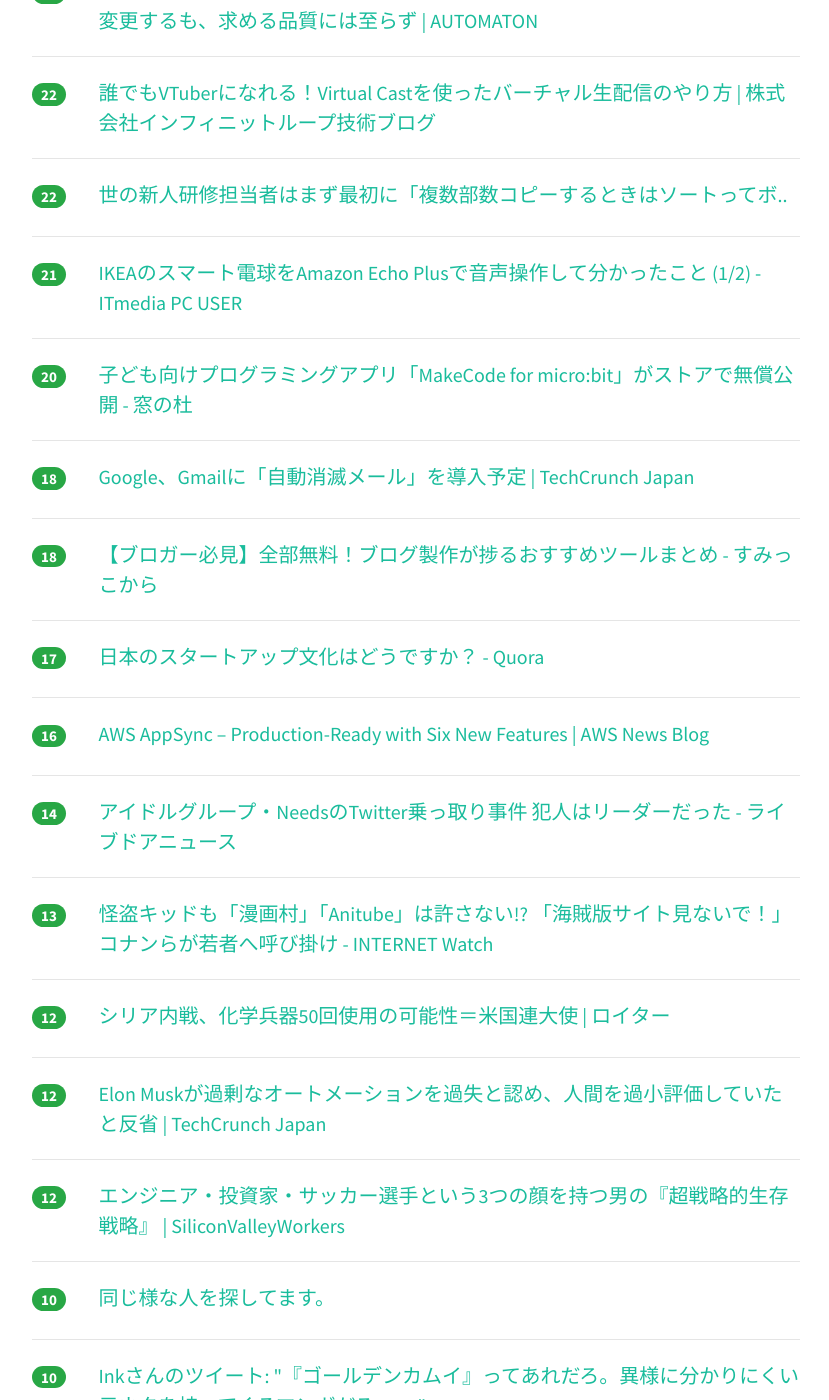
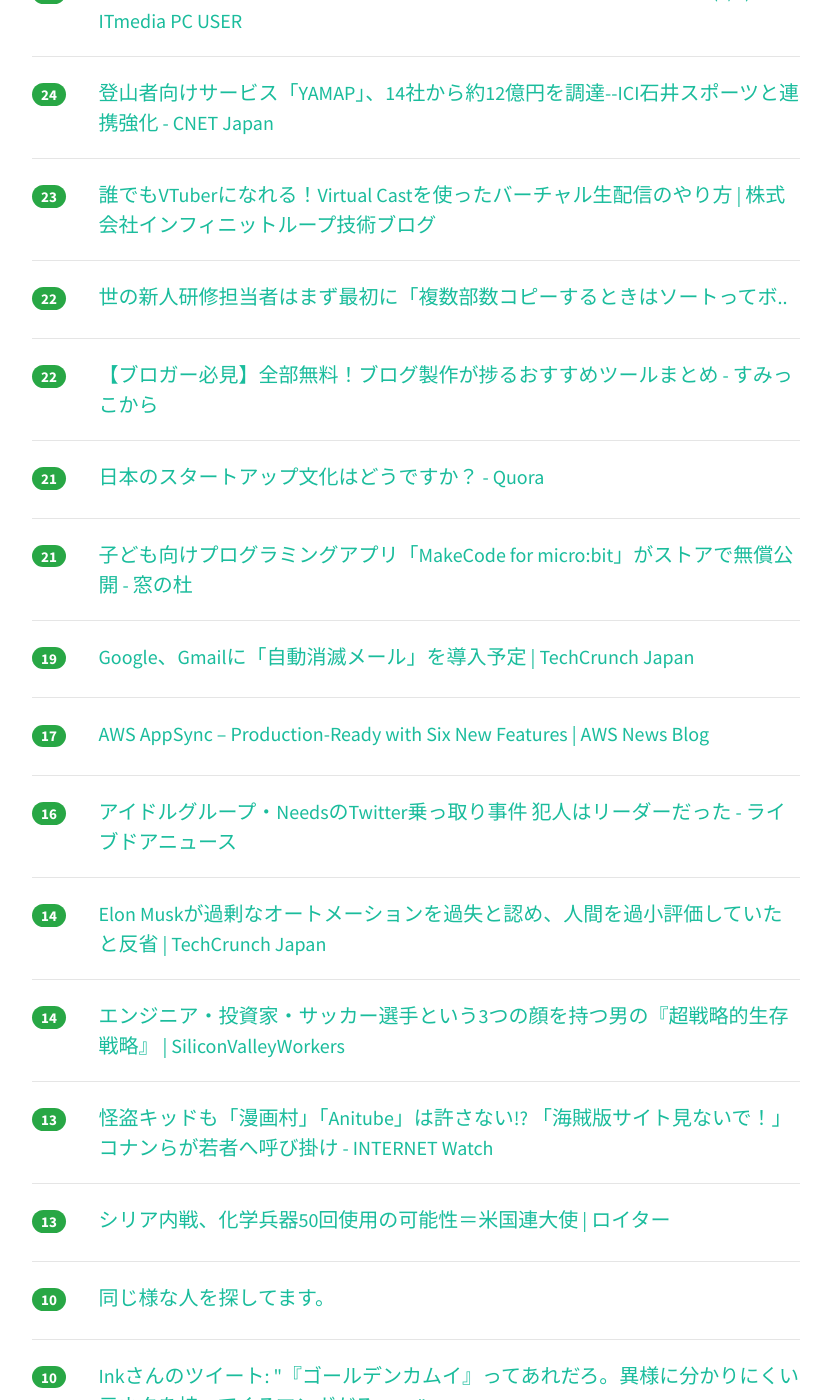
Before and after one commit to yatta47/hatena-matome-site, a Jekyll site: the page built from _posts/2018-04-14-hatena.md, in a window 1280 px wide and 1400 px high, scrolled down 1371 px. Shown: the whole window, without its empty margins (224-1053 px from the left). Built offline with Jekyll 4.4.1, drawn with Linux system fonts in a browser that asks for light colours; nearby versions of some CDN libraries; part of the change alters nothing that is shown; some of the changed text lies outside the part shown.

Commit message:
Updated 2018-04-14

```diff
--- a/_posts/2018-04-14-hatena.md
+++ b/_posts/2018-04-14-hatena.md
@@ -1,18 +1,18 @@
 ---
 layout: post
 title:  "2018-04-14 はてぶIT"
-date:   2018-04-14 15:01:40
+date:   2018-04-14 16:00:37
 tags: [it-hotentry]
 ---
-29 件のデータあり
+30 件のデータあり
 
 <hr><div class="row">
-<div class="col-1"><span class="badge badge-pill badge-success h2">161</span></div>
+<div class="col-1"><span class="badge badge-pill badge-success h2">180</span></div>
 <div class="col-11"><a href='https://hotentry-sa.appspot.com/' target='_blank'>ホッテントリ感情分析</a></div>
 </div>
 <hr>
 <div class="row">
-<div class="col-1"><span class="badge badge-pill badge-success h2">155</span></div>
+<div class="col-1"><span class="badge badge-pill badge-success h2">163</span></div>
 <div class="col-11"><a href='https://lealog.hateblo.jp/entry/2018/04/13/212858' target='_blank'>CDN Study (Akamai/Fastly) に行ってきたメモ #CDN_study - console.lealog();</a></div>
 </div>
 <hr>
@@ -22,13 +22,33 @@ tags: [it-hotentry]
 </div>
 <hr>
 <div class="row">
-<div class="col-1"><span class="badge badge-pill badge-success h2">28</span></div>
+<div class="col-1"><span class="badge badge-pill badge-success h2">38</span></div>
+<div class="col-11"><a href='http://www.youtube.com/watch?v=D-q2vZP9fgU' target='_blank'>Pacific Rim Uprising - 1975 (Nerdist Presents)</a></div>
+</div>
+<hr>
+<div class="row">
+<div class="col-1"><span class="badge badge-pill badge-success h2">31</span></div>
+<div class="col-11"><a href='http://www.nicovideo.jp/watch/1523414724' target='_blank'>ヒナまつり　第一話「超能力少女現る！」 - ニコニコ動画</a></div>
+</div>
+<hr>
+<div class="row">
+<div class="col-1"><span class="badge badge-pill badge-success h2">31</span></div>
 <div class="col-11"><a href='https://www.slideshare.net/tsuyoshika/ss-93735921' target='_blank'>ユーザー中心組織論</a></div>
 </div>
 <hr>
 <div class="row">
 <div class="col-1"><span class="badge badge-pill badge-success h2">27</span></div>
 <div class="col-11"><a href='https://qiita.com/kmszk/items/3de61ef75e30dedd6f6e' target='_blank'>Gitのブランチ名を返すエイリアスを設定したら地味に捗った - Qiita</a></div>
+</div>
+<hr>
+<div class="row">
+<div class="col-1"><span class="badge badge-pill badge-success h2">25</span></div>
+<div class="col-11"><a href='https://www.infiniteloop.co.jp/blog/2018/04/virtualcast-release/' target='_blank'>ドワンゴさんと一緒に新しいVRサービス「バーチャルキャスト」を始めます！ | 株式会社インフィニットループ技術ブログ</a></div>
+</div>
+<hr>
+<div class="row">
+<div class="col-1"><span class="badge badge-pill badge-success h2">25</span></div>
+<div class="col-11"><a href='http://jp.automaton.am/articles/newsjp/20180414-66132/' target='_blank'>『テラリア』シリーズ最新作『Terraria: Otherworld』が開発中止。開発会社を変更するも、求める品質には至らず | AUTOMATON</a></div>
 </div>
 <hr>
 <div class="row">
@@ -43,31 +63,16 @@ tags: [it-hotentry]
 <hr>
 <div class="row">
 <div class="col-1"><span class="badge badge-pill badge-success h2">24</span></div>
-<div class="col-11"><a href='http://www.youtube.com/watch?v=D-q2vZP9fgU' target='_blank'>Pacific Rim Uprising - 1975 (Nerdist Presents)</a></div>
+<div class="col-11"><a href='http://www.itmedia.co.jp/pcuser/articles/1804/13/news092.html' target='_blank'>IKEAのスマート電球をAmazon Echo Plusで音声操作して分かったこと (1/2) - ITmedia PC USER</a></div>
 </div>
 <hr>
 <div class="row">
-<div class="col-1"><span class="badge badge-pill badge-success h2">23</span></div>
-<div class="col-11"><a href='https://www.infiniteloop.co.jp/blog/2018/04/virtualcast-release/' target='_blank'>ドワンゴさんと一緒に新しいVRサービス「バーチャルキャスト」を始めます！ | 株式会社インフィニットループ技術ブログ</a></div>
-</div>
-<hr>
-<div class="row">
-<div class="col-1"><span class="badge badge-pill badge-success h2">23</span></div>
+<div class="col-1"><span class="badge badge-pill badge-success h2">24</span></div>
 <div class="col-11"><a href='https://japan.cnet.com/article/35117733/' target='_blank'>登山者向けサービス「YAMAP」、14社から約12億円を調達--ICI石井スポーツと連携強化 - CNET Japan</a></div>
 </div>
 <hr>
 <div class="row">
 <div class="col-1"><span class="badge badge-pill badge-success h2">23</span></div>
-<div class="col-11"><a href='http://www.nicovideo.jp/watch/1523414724' target='_blank'>ヒナまつり　第一話「超能力少女現る！」 - ニコニコ動画</a></div>
-</div>
-<hr>
-<div class="row">
-<div class="col-1"><span class="badge badge-pill badge-success h2">23</span></div>
-<div class="col-11"><a href='http://jp.automaton.am/articles/newsjp/20180414-66132/' target='_blank'>『テラリア』シリーズ最新作『Terraria: Otherworld』が開発中止。開発会社を変更するも、求める品質には至らず | AUTOMATON</a></div>
-</div>
-<hr>
-<div class="row">
-<div class="col-1"><span class="badge badge-pill badge-success h2">22</span></div>
 <div class="col-11"><a href='https://www.infiniteloop.co.jp/blog/2018/04/virtualcast/' target='_blank'>誰でもVTuberになれる！Virtual Castを使ったバーチャル生配信のやり方 | 株式会社インフィニットループ技術ブログ</a></div>
 </div>
 <hr>
@@ -77,38 +82,43 @@ tags: [it-hotentry]
 </div>
 <hr>
 <div class="row">
-<div class="col-1"><span class="badge badge-pill badge-success h2">21</span></div>
-<div class="col-11"><a href='http://www.itmedia.co.jp/pcuser/articles/1804/13/news092.html' target='_blank'>IKEAのスマート電球をAmazon Echo Plusで音声操作して分かったこと (1/2) - ITmedia PC USER</a></div>
+<div class="col-1"><span class="badge badge-pill badge-success h2">22</span></div>
+<div class="col-11"><a href='http://www.sumicco.net/entry/tool' target='_blank'>【ブロガー必見】全部無料！ブログ製作が捗るおすすめツールまとめ - すみっこから</a></div>
 </div>
 <hr>
 <div class="row">
-<div class="col-1"><span class="badge badge-pill badge-success h2">20</span></div>
+<div class="col-1"><span class="badge badge-pill badge-success h2">21</span></div>
+<div class="col-11"><a href='https://jp.quora.com/%E6%97%A5%E6%9C%AC%E3%81%AE%E3%82%B9%E3%82%BF%E3%83%BC%E3%83%88%E3%82%A2%E3%83%83%E3%83%97%E6%96%87%E5%8C%96%E3%81%AF%E3%81%A9%E3%81%86%E3%81%A7%E3%81%99%E3%81%8B' target='_blank'>日本のスタートアップ文化はどうですか？ - Quora</a></div>
+</div>
+<hr>
+<div class="row">
+<div class="col-1"><span class="badge badge-pill badge-success h2">21</span></div>
 <div class="col-11"><a href='https://forest.watch.impress.co.jp/docs/news/1116998.html' target='_blank'>子ども向けプログラミングアプリ「MakeCode for micro:bit」がストアで無償公開 - 窓の杜</a></div>
 </div>
 <hr>
 <div class="row">
-<div class="col-1"><span class="badge badge-pill badge-success h2">18</span></div>
+<div class="col-1"><span class="badge badge-pill badge-success h2">19</span></div>
 <div class="col-11"><a href='https://jp.techcrunch.com/2018/04/14/2018-04-13-google-is-testing-self-destructing-emails-in-new-gmail/' target='_blank'>Google、Gmailに「自動消滅メール」を導入予定 | TechCrunch Japan</a></div>
 </div>
 <hr>
 <div class="row">
-<div class="col-1"><span class="badge badge-pill badge-success h2">18</span></div>
-<div class="col-11"><a href='http://www.sumicco.net/entry/tool' target='_blank'>【ブロガー必見】全部無料！ブログ製作が捗るおすすめツールまとめ - すみっこから</a></div>
-</div>
-<hr>
-<div class="row">
 <div class="col-1"><span class="badge badge-pill badge-success h2">17</span></div>
-<div class="col-11"><a href='https://jp.quora.com/%E6%97%A5%E6%9C%AC%E3%81%AE%E3%82%B9%E3%82%BF%E3%83%BC%E3%83%88%E3%82%A2%E3%83%83%E3%83%97%E6%96%87%E5%8C%96%E3%81%AF%E3%81%A9%E3%81%86%E3%81%A7%E3%81%99%E3%81%8B' target='_blank'>日本のスタートアップ文化はどうですか？ - Quora</a></div>
+<div class="col-11"><a href='https://aws.amazon.com/blogs/aws/aws-appsync-production-ready-with-six-new-features/' target='_blank'>AWS AppSync – Production-Ready with Six New Features | AWS News Blog</a></div>
 </div>
 <hr>
 <div class="row">
 <div class="col-1"><span class="badge badge-pill badge-success h2">16</span></div>
-<div class="col-11"><a href='https://aws.amazon.com/blogs/aws/aws-appsync-production-ready-with-six-new-features/' target='_blank'>AWS AppSync – Production-Ready with Six New Features | AWS News Blog</a></div>
+<div class="col-11"><a href='http://news.livedoor.com/article/detail/14577064/' target='_blank'>アイドルグループ・NeedsのTwitter乗っ取り事件 犯人はリーダーだった - ライブドアニュース</a></div>
 </div>
 <hr>
 <div class="row">
 <div class="col-1"><span class="badge badge-pill badge-success h2">14</span></div>
-<div class="col-11"><a href='http://news.livedoor.com/article/detail/14577064/' target='_blank'>アイドルグループ・NeedsのTwitter乗っ取り事件 犯人はリーダーだった - ライブドアニュース</a></div>
+<div class="col-11"><a href='https://jp.techcrunch.com/2018/04/14/2018-04-13-elon-musk-says-humans-are-underrated-calls-teslas-excessive-automation-a-mistake/' target='_blank'>Elon Muskが過剰なオートメーションを過失と認め、人間を過小評価していたと反省 | TechCrunch Japan</a></div>
+</div>
+<hr>
+<div class="row">
+<div class="col-1"><span class="badge badge-pill badge-success h2">14</span></div>
+<div class="col-11"><a href='https://siliconvalleyrw.com/2018/04/12/post-2785/' target='_blank'>エンジニア・投資家・サッカー選手という3つの顔を持つ男の『超戦略的生存戦略』 | SiliconValleyWorkers</a></div>
 </div>
 <hr>
 <div class="row">
@@ -117,18 +127,8 @@ tags: [it-hotentry]
 </div>
 <hr>
 <div class="row">
-<div class="col-1"><span class="badge badge-pill badge-success h2">12</span></div>
+<div class="col-1"><span class="badge badge-pill badge-success h2">13</span></div>
 <div class="col-11"><a href='https://jp.reuters.com/article/idJPKBN1HK2EU' target='_blank'>シリア内戦、化学兵器50回使用の可能性＝米国連大使 | ロイター</a></div>
-</div>
-<hr>
-<div class="row">
-<div class="col-1"><span class="badge badge-pill badge-success h2">12</span></div>
-<div class="col-11"><a href='https://jp.techcrunch.com/2018/04/14/2018-04-13-elon-musk-says-humans-are-underrated-calls-teslas-excessive-automation-a-mistake/' target='_blank'>Elon Muskが過剰なオートメーションを過失と認め、人間を過小評価していたと反省 | TechCrunch Japan</a></div>
-</div>
-<hr>
-<div class="row">
-<div class="col-1"><span class="badge badge-pill badge-success h2">12</span></div>
-<div class="col-11"><a href='https://siliconvalleyrw.com/2018/04/12/post-2785/' target='_blank'>エンジニア・投資家・サッカー選手という3つの顔を持つ男の『超戦略的生存戦略』 | SiliconValleyWorkers</a></div>
 </div>
 <hr>
 <div class="row">
@@ -147,6 +147,11 @@ tags: [it-hotentry]
 </div>
 <hr>
 <div class="row">
+<div class="col-1"><span class="badge badge-pill badge-success h2">4</span></div>
+<div class="col-11"><a href='https://anond.hatelabo.jp/20180414124937' target='_blank'>トップブコメ取れてもあんま嬉しくないよね</a></div>
+</div>
+<hr>
+<div class="row">
 <div class="col-1"><span class="badge badge-pill badge-success h2">0</span></div>
 <div class="col-11"><a href='https://www.hsbt.org/diary/20180412.html#p01' target='_blank'>はてなさんでランチを食べながらマネジメントについてディスカッションした - HsbtDiary(2018-04-12)</a></div>
 </div>
```
